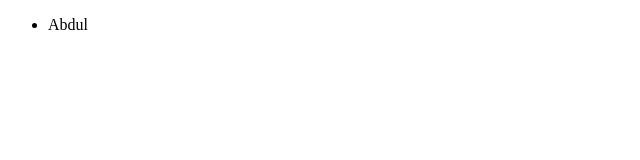
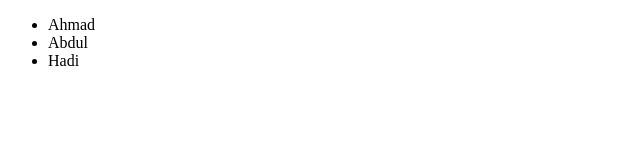
Before and after one commit to adityarestuhudayana/belajar-kolaborasi-2, a plain HTML site: page index.html in a window 1280 px wide. Shown: the whole page, without its empty margins (0-640 px from the left). Drawn offline with Linux system fonts and the light colour scheme.

Commit message:
Menambah 2 list ahmad dan hadi

```diff
--- a/index.html
+++ b/index.html
@@ -7,7 +7,9 @@
   </head>
   <body>
     <ul>
+      <li>Ahmad</li>
       <li>Abdul</li>
+      <li>Hadi</li>
     </ul>
   </body>
 </html>
```
